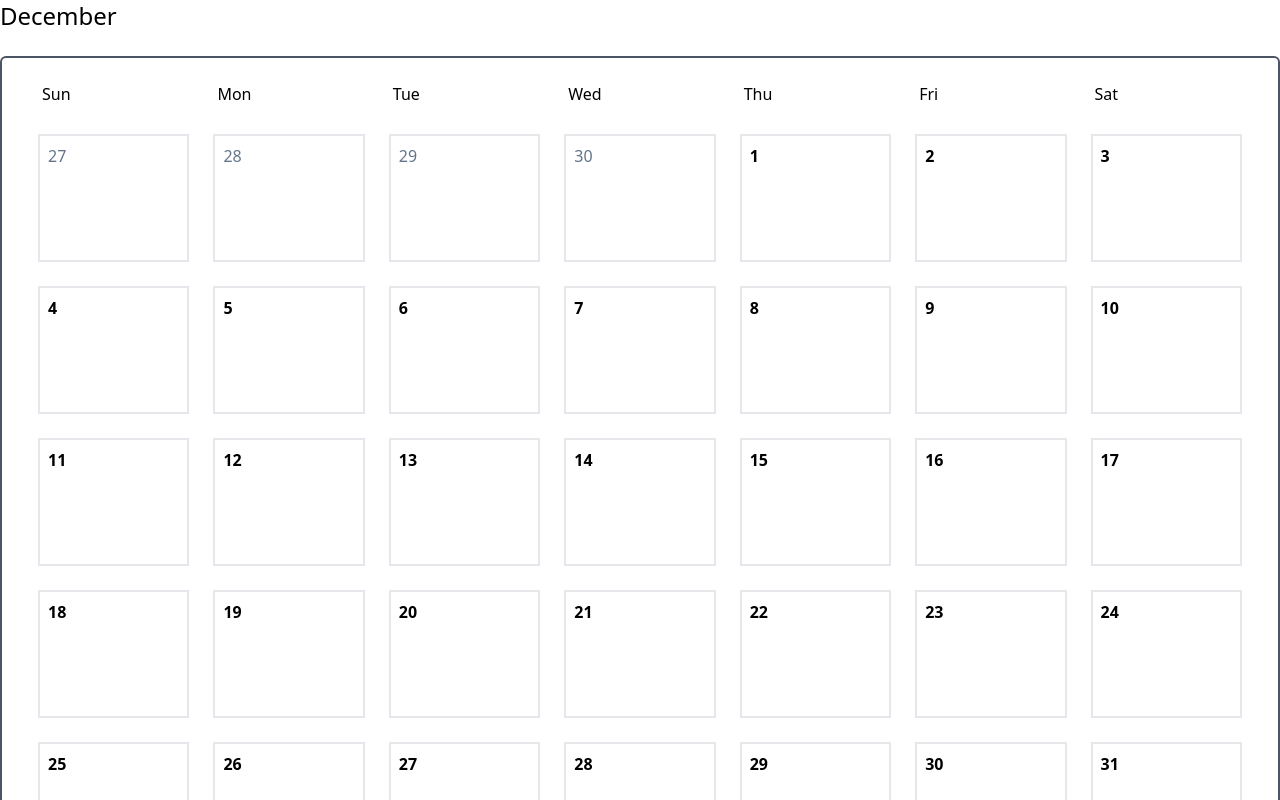
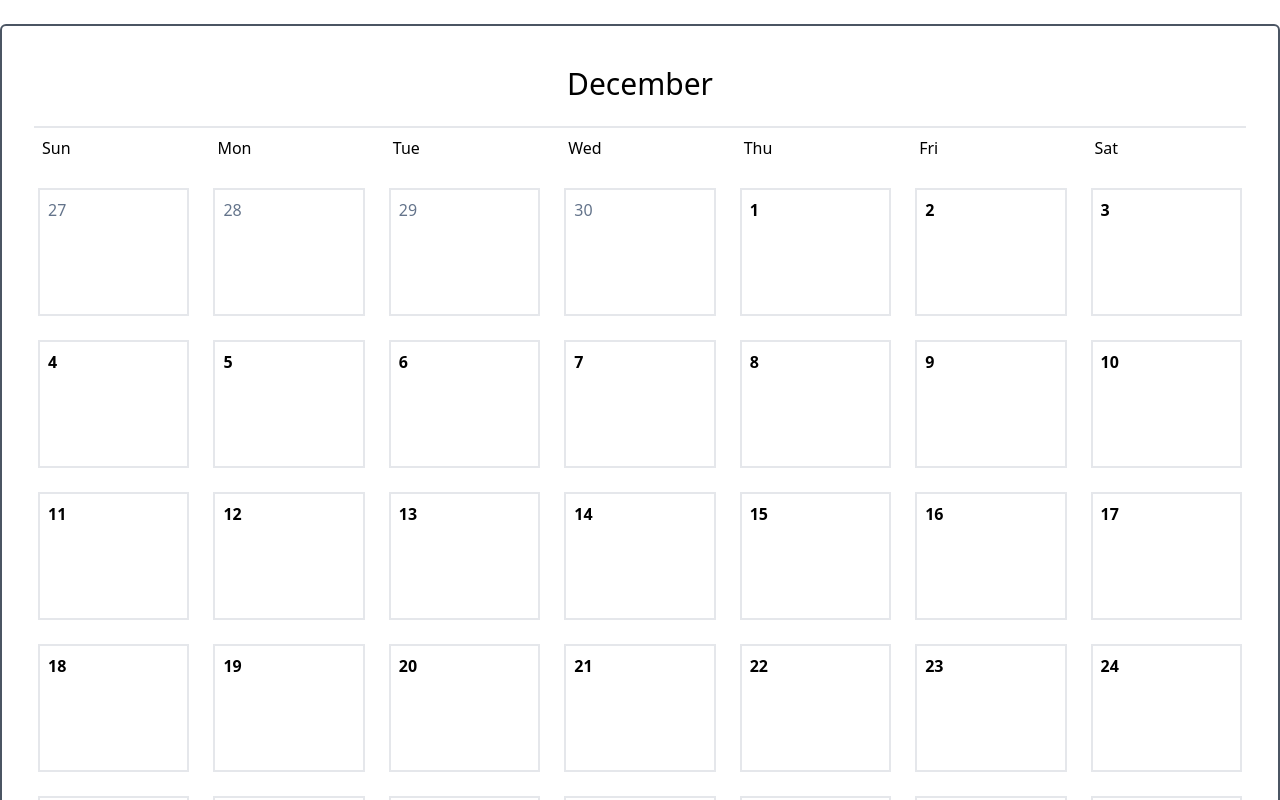
Before and after one commit to RandomUserWithInternet/Bible-Calendar, a React (Vite) app: page / in a window 1280 px wide. Shown: the top 800 px of the page. Built offline with nearby package versions, Linux system fonts and the light colour scheme.

Commit message:
extracted components

```diff
--- a/src/Calendar.jsx
+++ b/src/Calendar.jsx
@@ -1,101 +1,14 @@
-import dayjs from "dayjs"
+import MonthView from "./MonthView.jsx"
 
 export default function Calendar() {
-    const dayNames = ["Sun", "Mon", "Tue", "Wed", "Thu", "Fri", "Sat"];
-    // Month to display
-    let year = 2022;
-    let month = {int: 11, str: "December"};
-
-    //Fetch the list of dates that will be displayed
-    const listOfDates = getDates(year, month.int);
+    let month = {year: 2022, int: 11, str: "December"};
 
     return (
         <div>
-            <h1 className="text-2xl mx-auto">{month.str}</h1>
             <div className="container mx-auto my-6 py-4 px-8 border-2 border-gray-600 rounded-md">
-                <div className="grid grid-cols-7 gap-4 justify-center align-items-center">
-                     {/* Sun-Sat above the dates */}
-                    {dayNames.map(dayNames => {
-                        return (
-                            <div className="h-auto w-auto m-2" key={dayNames}>{dayNames}</div>
-                        )
-                    })}
-                    {/* Add extra days from previous month */}
-                    {listOfDates.last.map(date => {
-                        return (
-                            Date(date, false)
-                        )
-                    })}
-                    {/* Add days from current month */}
-                    {listOfDates.current.map(date => {
-                        return (
-                            Date(date, true)
-                        )
-                    })}
-                    {/* Add extra days from next month */}
-                    {listOfDates.next.map(date => {
-                        return (
-                            Date(date, false)
-                        )
-                    })}
-
-                </div>
+                <h1 className="text-3xl mx-auto py-6 text-center">{month.str}</h1>
+                <MonthView month={month}/>
             </div>
         </div>
     );
 }
-
-// Date component
-function Date(date, partOfMonth) {
-
-    if(partOfMonth === true) { // Return current month date cells
-        return (
-        <>
-            <div className="group w-auto h-32 m-1 p-2 font-bold border-2 hover:border-black">{date.date()}
-                <div className="font-normal invisible group-hover:visible"><button className="border-2 border-gray-600 p-1 rounded-md hover:bg-slate-200">Mark Finished</button></div>
-            </div>
-        </>
-        )
-    } else { // Return overflow date cells
-        return (
-            <div className="w-auto h-32 m-1 p-2 text-slate-500 border-2">{date.date()}</div>
-        );
-    }
-
-
-}
-
-// Makes a list of all the dates to display in a month view calendar
-function getDates(year, month) {
-
-    const currentMonth = dayjs().year(year).month(month);
-    const firstDateOfMonth = currentMonth.startOf("month");
-    const lastDateOfMonth = currentMonth.endOf("month");
-
-    // Initializing object and arrays that will be returned
-    const listOfDates = {};
-    const lastMonthDates = [];
-    const currentMonthDates = [];
-    const nextMonthDates = [];
-
-    // Adding Previous Month Ending Dates
-    for(let i = 0; i < firstDateOfMonth.day(); i++) {
-        lastMonthDates.push(firstDateOfMonth.day(i));
-    }
-    listOfDates.last = lastMonthDates;
-
-    // Adding Current Month Dates
-    for(let i = firstDateOfMonth.date(); i <= lastDateOfMonth.date(); i++) {
-        currentMonthDates.push(currentMonth.date(i));
-    }
-    listOfDates.current = currentMonthDates;
-
-    // Adding Next Month Starting Days
-    const remainder = 6 - lastDateOfMonth.day();
-    for(let i = lastDateOfMonth.day() + 1; i <= 6; i++) {
-        nextMonthDates.push(lastDateOfMonth.day(i));
-    }
-    listOfDates.next = nextMonthDates;
-
-    return(listOfDates);
-}
--- /dev/null
+++ b/src/Date.jsx
@@ -0,0 +1,13 @@
+export default function Date(date, partOfMonth, key) {
+    if(partOfMonth === true) { // Return current month date cells
+        return (
+            <div className="group w-auto h-32 m-1 p-2 font-bold border-2 hover:border-black">{date.date()}
+                <div className="font-normal invisible group-hover:visible"><button className="border-2 border-gray-600 p-1 rounded-md hover:bg-slate-200">Mark Finished</button></div>
+            </div>
+        )
+    } else { // Return overflow date cells
+        return (
+            <div className="w-auto h-32 m-1 p-2 text-slate-500 border-2">{date.date()}</div>
+        );
+    }
+}
--- /dev/null
+++ b/src/MonthView.jsx
@@ -0,0 +1,77 @@
+import dayjs from "dayjs"
+import Date from "./Date.jsx"
+
+export default function Month(props) {
+    const year = props.month.year;
+    const month = props.month.int;
+    const listOfDates = getDates(year, month);
+
+    return (
+        <div className="grid grid-cols-7 gap-4 justify-center align-items-center border-t-2">
+            <WeekBar />
+            {/* Add extra days from previous month */}
+            {listOfDates.last.map(date => {
+                    return (
+                        Date(date, false, date)
+                    )
+                })}
+                {/* Add days from current month */}
+                {listOfDates.current.map(date => {
+                    return (
+                        Date(date, true, date)
+                    )
+                })}
+                {/* Add extra days from next month */}
+                {listOfDates.next.map(date => {
+                    return (
+                        Date(date, false, date)
+                    )
+                })}
+        </div>
+    )
+}
+
+function WeekBar() {
+    const dayNames = ["Sun", "Mon", "Tue", "Wed", "Thu", "Fri", "Sat"];
+    const bar = dayNames.map(dayNames => {
+        return (
+            <div className="h-auto w-auto m-2" key={dayNames}>{dayNames}</div>
+        )
+    })
+    return(bar)
+}
+
+// Makes a list of all the dates to display in a month view calendar
+function getDates(year, month) {
+
+    const currentMonth = dayjs().year(year).month(month);
+    const firstDateOfMonth = currentMonth.startOf("month");
+    const lastDateOfMonth = currentMonth.endOf("month");
+
+    // Initializing object and arrays that will be returned
+    const listOfDates = {};
+    const lastMonthDates = [];
+    const currentMonthDates = [];
+    const nextMonthDates = [];
+
+    // Adding Previous Month Ending Dates
+    for(let i = 0; i < firstDateOfMonth.day(); i++) {
+        lastMonthDates.push(firstDateOfMonth.day(i));
+    }
+    listOfDates.last = lastMonthDates;
+
+    // Adding Current Month Dates
+    for(let i = firstDateOfMonth.date(); i <= lastDateOfMonth.date(); i++) {
+        currentMonthDates.push(currentMonth.date(i));
+    }
+    listOfDates.current = currentMonthDates;
+
+    // Adding Next Month Starting Days
+    const remainder = 6 - lastDateOfMonth.day();
+    for(let i = lastDateOfMonth.day() + 1; i <= 6; i++) {
+        nextMonthDates.push(lastDateOfMonth.day(i));
+    }
+    listOfDates.next = nextMonthDates;
+
+    return(listOfDates);
+}
```
